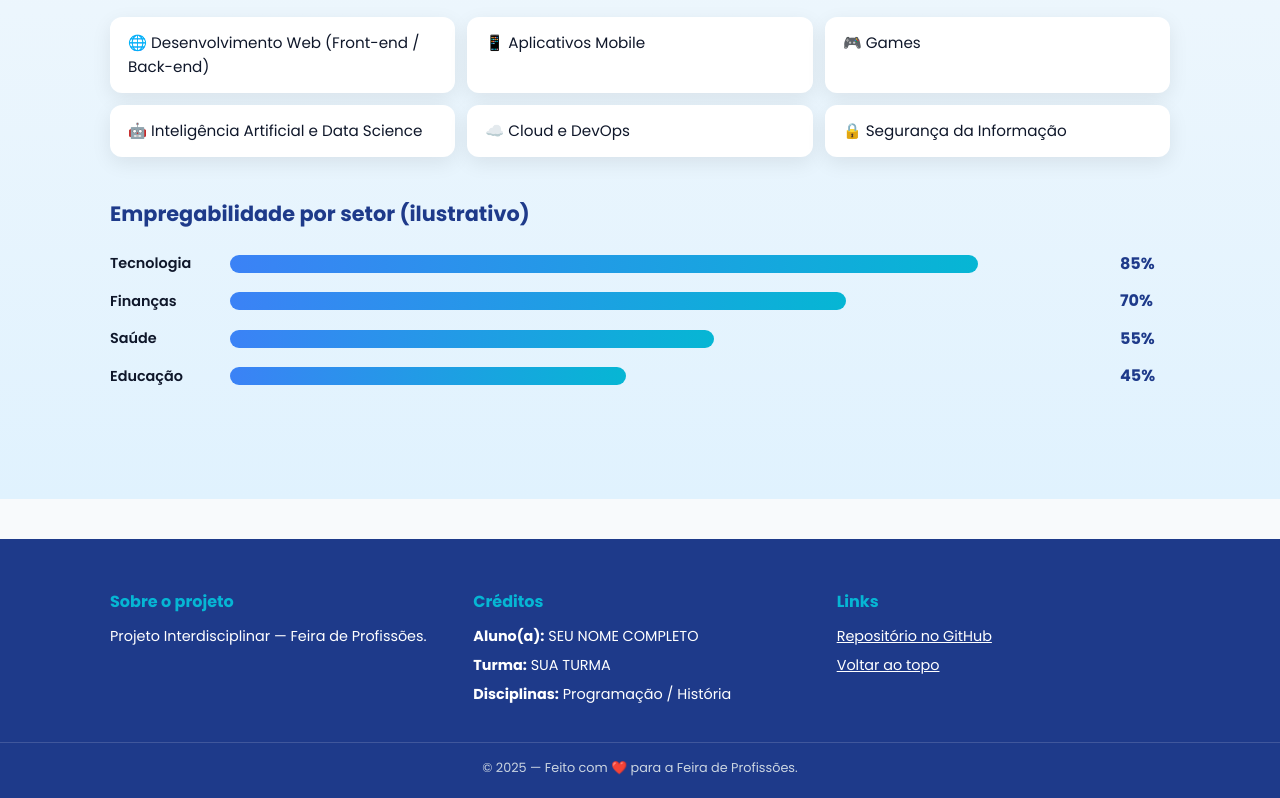
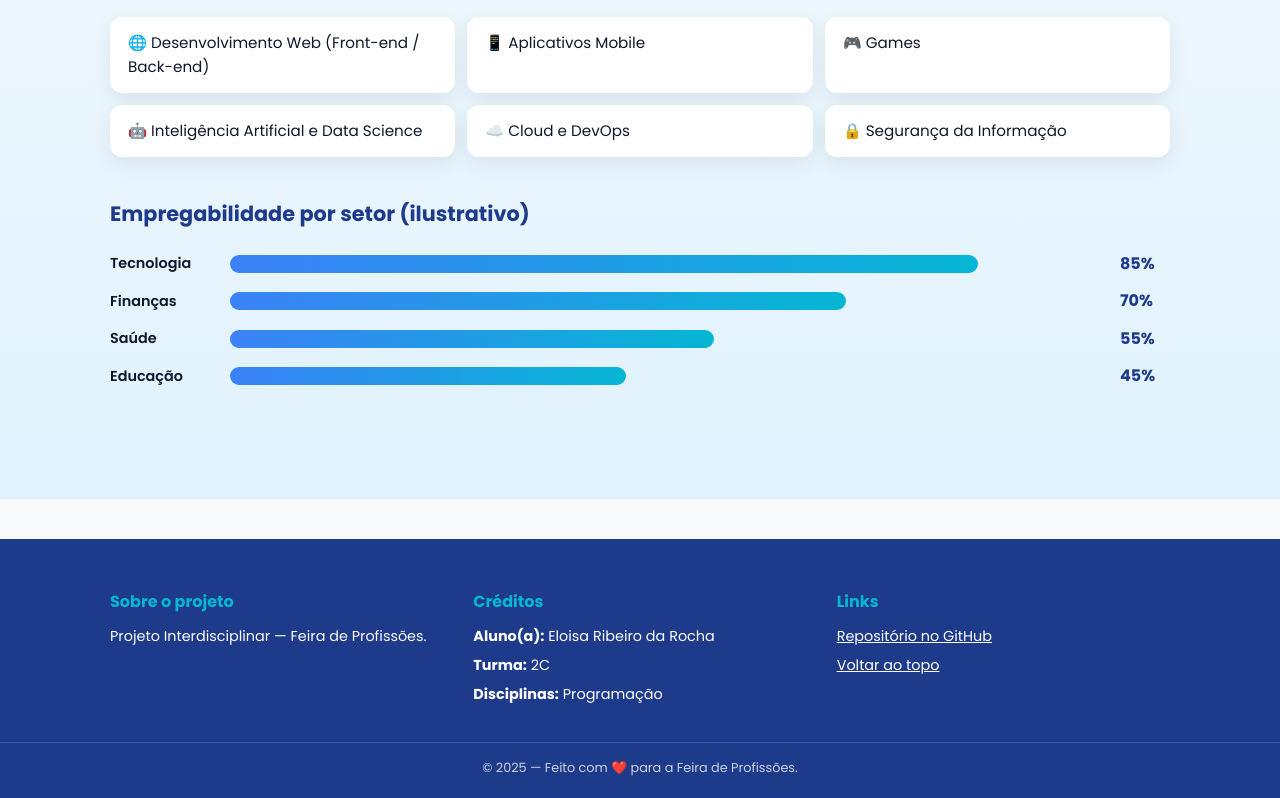
Before and after one commit to eloisaribeirorocha-oss/Licenciatura-em-matematica, a plain HTML site: page index.html in a window 1280 px wide. Shown: the part 1900-2698 px from the top of the page. Drawn offline with Linux system fonts and the light colour scheme; files whose address does not match are found by name.

Commit message:
Update index.html

```diff
--- a/index.html
+++ b/index.html
@@ -183,9 +183,9 @@
       </div>
       <div>
         <h3>Créditos</h3>
-        <p><strong>Aluno(a):</strong> SEU NOME COMPLETO</p>
-        <p><strong>Turma:</strong> SUA TURMA</p>
-        <p><strong>Disciplinas:</strong> Programação / História</p>
+        <p><strong>Aluno(a):</strong> Eloisa Ribeiro da Rocha</p>
+        <p><strong>Turma:</strong> 2C</p>
+        <p><strong>Disciplinas:</strong> Programação</p>
       </div>
       <div>
         <h3>Links</h3>
```
